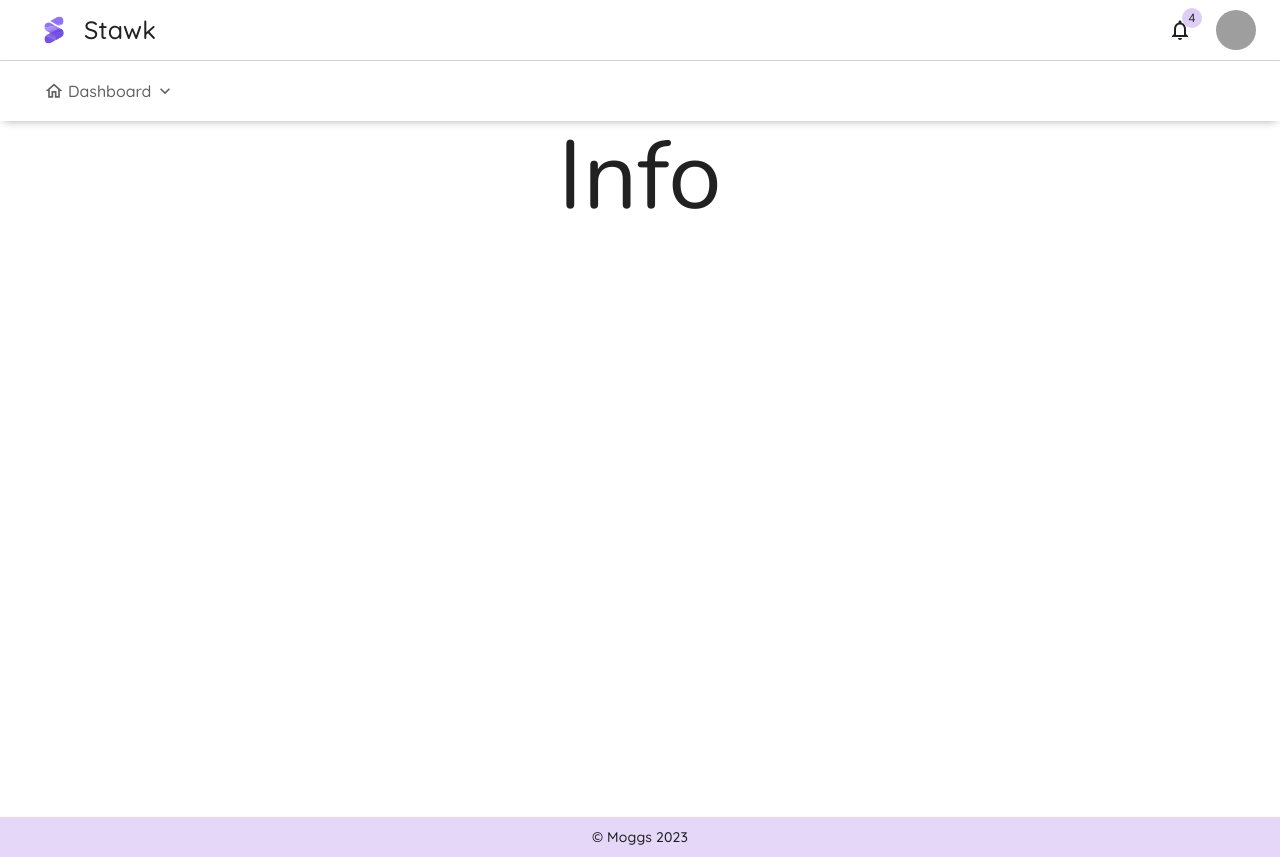
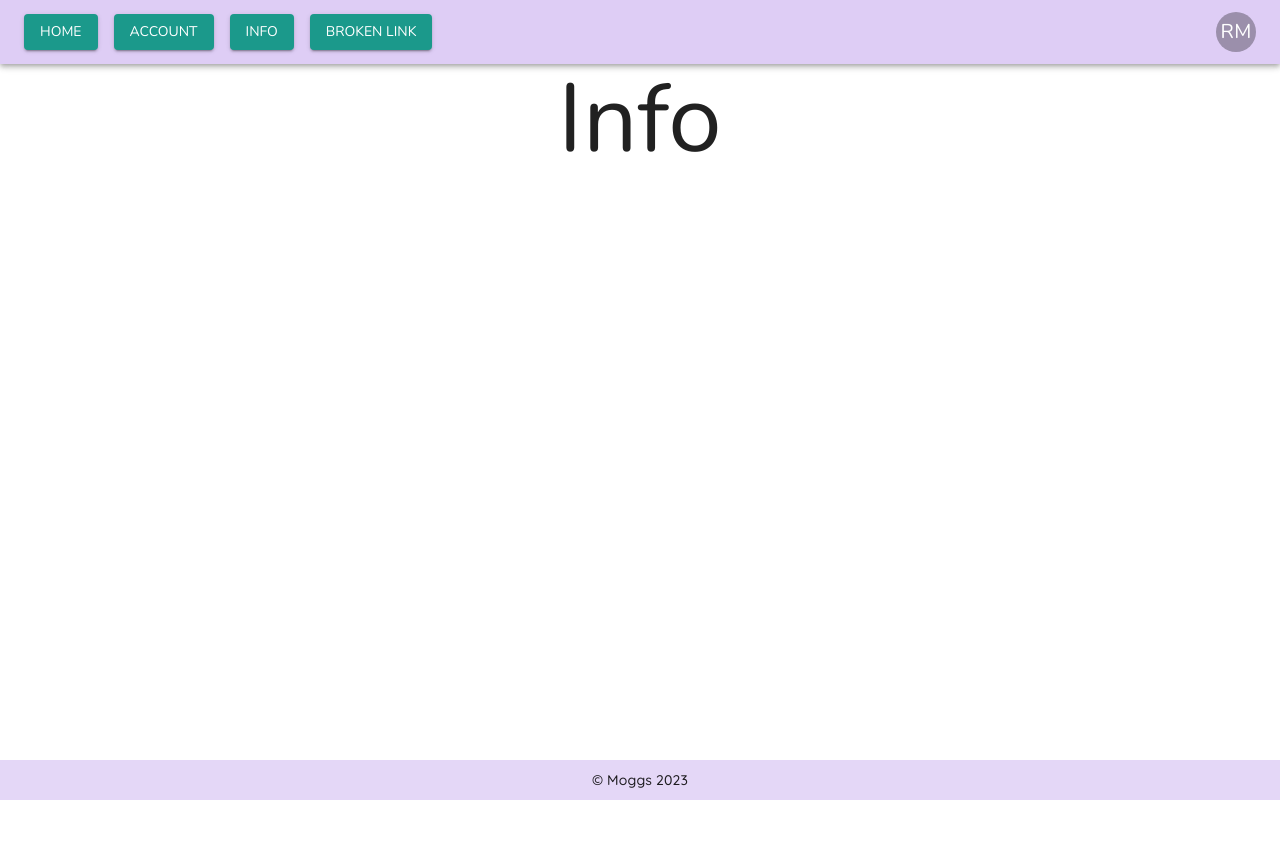
Before and after one commit to ollymac1/egg, a React (Vite) app: page /info in a window 1280 px wide. After the commit the page ends 800 px from the top, so only its background shows below. Built offline with nearby package versions, Linux system fonts and the light colour scheme; grey boxes are pictures that could not be loaded.

Commit message:
Revert "nav changes"

```diff
--- a/src/common/components/Navbar.tsx
+++ b/src/common/components/Navbar.tsx
@@ -1,88 +1,67 @@
-import {
-  AppBar,
-  Avatar,
-  Badge,
-  Box,
-  Button,
-  Container,
-  Toolbar,
-  Typography,
-} from '@mui/material'
-import { FC, PropsWithChildren } from 'react'
-import logo from '../../assets/logo.svg'
-import NotificationsNoneOutlinedIcon from '@mui/icons-material/NotificationsNoneOutlined'
-import HomeOutlinedIcon from '@mui/icons-material/HomeOutlined'
-import KeyboardArrowDownOutlinedIcon from '@mui/icons-material/KeyboardArrowDownOutlined'
-import { bgcolor, styled } from '@mui/system'
+import { AppBar, Avatar, Box, Button, Toolbar } from '@mui/material'
+import { FC } from 'react'
+import { getAvatarInitials } from '../helpers'
+import { Link } from 'react-router-dom'
 
 // TEST DATA
 type User = {
   firstName: string
   lastName: string
-  img: string
 }
 
 const user: User = {
   firstName: 'Rhys',
   lastName: 'Morgan',
-  img: 'https://encrypted-tbn0.gstatic.com/images?q=tbn:ANd9GcTbM6F9wFPiIDQ6gmOBemRWnsksk_vU1ZnMZ6Ll-tkdPw&s',
 }
 
 const Navbar: FC = () => {
   return (
-    <Box>
-      <Box borderBottom={0.5} borderColor={'lightgrey'}>
-        <Container maxWidth='xl'>
-          <Box
-            display={'flex'}
-            alignItems={'center'}
-            justifyContent={'space-between'}
-          >
-            <Box display={'flex'} alignItems={'center'}>
-              <img src={logo} height={'60px'} />
-              <Typography fontSize={25}>Stawk</Typography>
-            </Box>
-            <Box display={'flex'} alignItems={'center'} gap={3}>
-              <Badge badgeContent={4} color='primary'>
-                <NotificationsNoneOutlinedIcon />
-              </Badge>
+    <>
+      <AppBar
+        position='static'
+        sx={{
+          height: (theme) => theme.spacing(8),
+        }}
+      >
+        <Toolbar
+          sx={{
+            display: 'flex',
+            justifyContent: 'space-between',
+            alignItems: 'center',
+          }}
+        >
+          <Box display={'flex'} gap={2}>
+            <Link to='/' style={{ textDecoration: 'none' }}>
+              <Button variant='contained' color='secondary'>
+                Home
+              </Button>
+            </Link>
 
-              <Avatar src={user.img} />
-            </Box>
+            <Link to='/account' style={{ textDecoration: 'none' }}>
+              <Button variant='contained' color='secondary'>
+                Account
+              </Button>
+            </Link>
+
+            <Link to='/info' style={{ textDecoration: 'none' }}>
+              <Button variant='contained' color='secondary'>
+                Info
+              </Button>
+            </Link>
+
+            <Link to='/dead' style={{ textDecoration: 'none' }}>
+              <Button variant='contained' color='secondary'>
+                Broken Link
+              </Button>
+            </Link>
           </Box>
-        </Container>
-      </Box>
-      <Box sx={{ boxShadow: 'rgb(58 53 65 / 42%) 0px 4px 8px -4px' }}>
-        <Container maxWidth='xl'>
-          <Box py={1}>
-            <NavButton>
-              <HomeOutlinedIcon fontSize='small' />
-              <Typography>Dashboard</Typography>
-              <KeyboardArrowDownOutlinedIcon fontSize='small' />
-            </NavButton>
-          </Box>
-        </Container>
-      </Box>
-    </Box>
+          <Avatar sx={{ bgcolor: (theme) => theme.palette.primary.dark }}>
+            {getAvatarInitials(user.firstName, user.lastName)}
+          </Avatar>
+        </Toolbar>
+      </AppBar>
+    </>
   )
 }
 
 export default Navbar
-
-const StyledButton = styled(Button)(({ theme }) => ({
-  color: theme.palette.grey[700],
-  textTransform: 'none',
-  padding: '10px 20px',
-  borderRadius: 20,
-  '&:hover': {
-    backgroundColor: theme.palette.grey[100],
-  },
-}))
-
-const NavButton: FC<PropsWithChildren> = ({ children }) => (
-  <StyledButton>
-    <Box display={'flex'} alignItems={'center'} gap={0.5}>
-      {children}
-    </Box>
-  </StyledButton>
-)
```
Also changed, not shown: src/assets/logo.svg (deleted).
